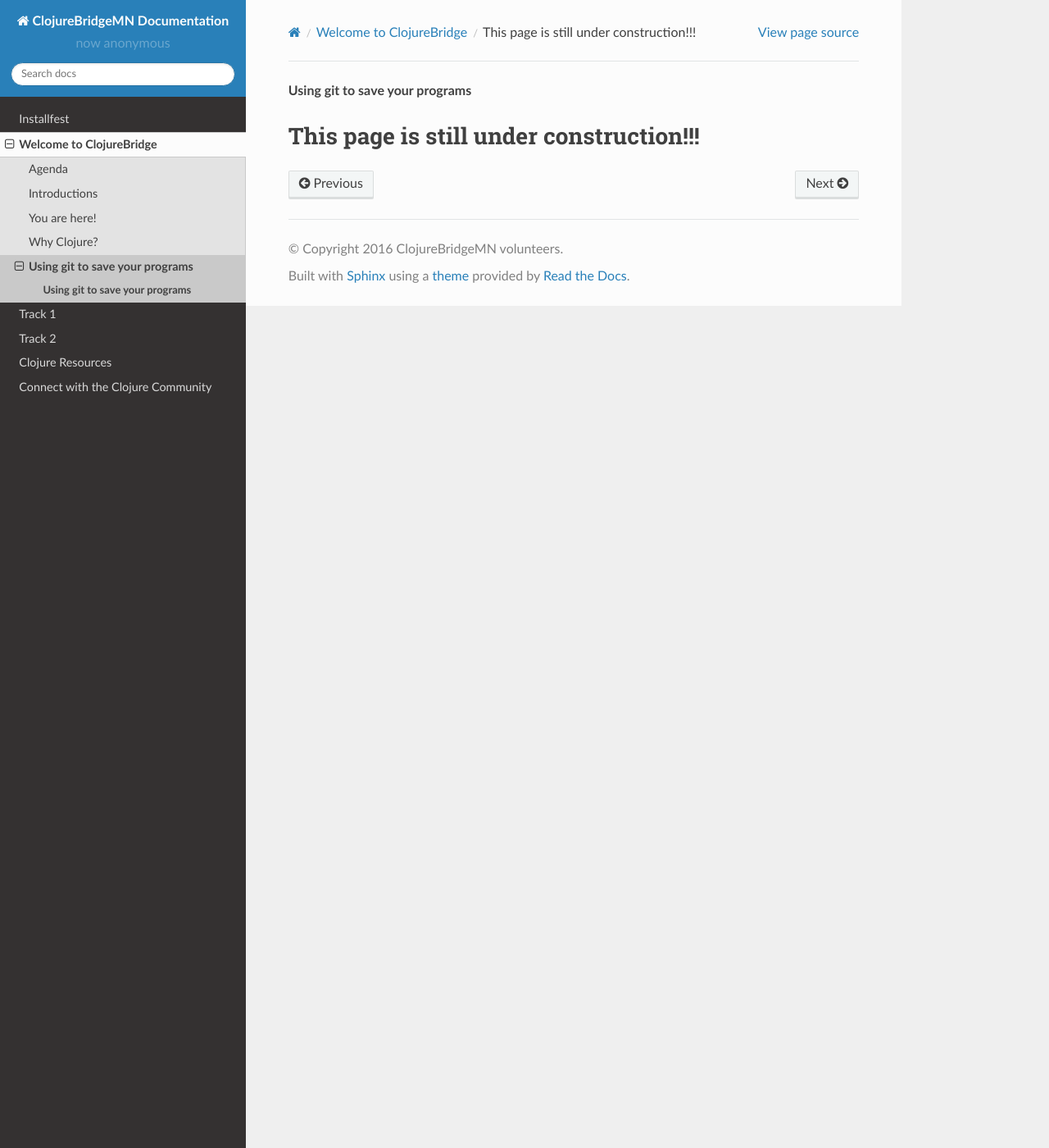
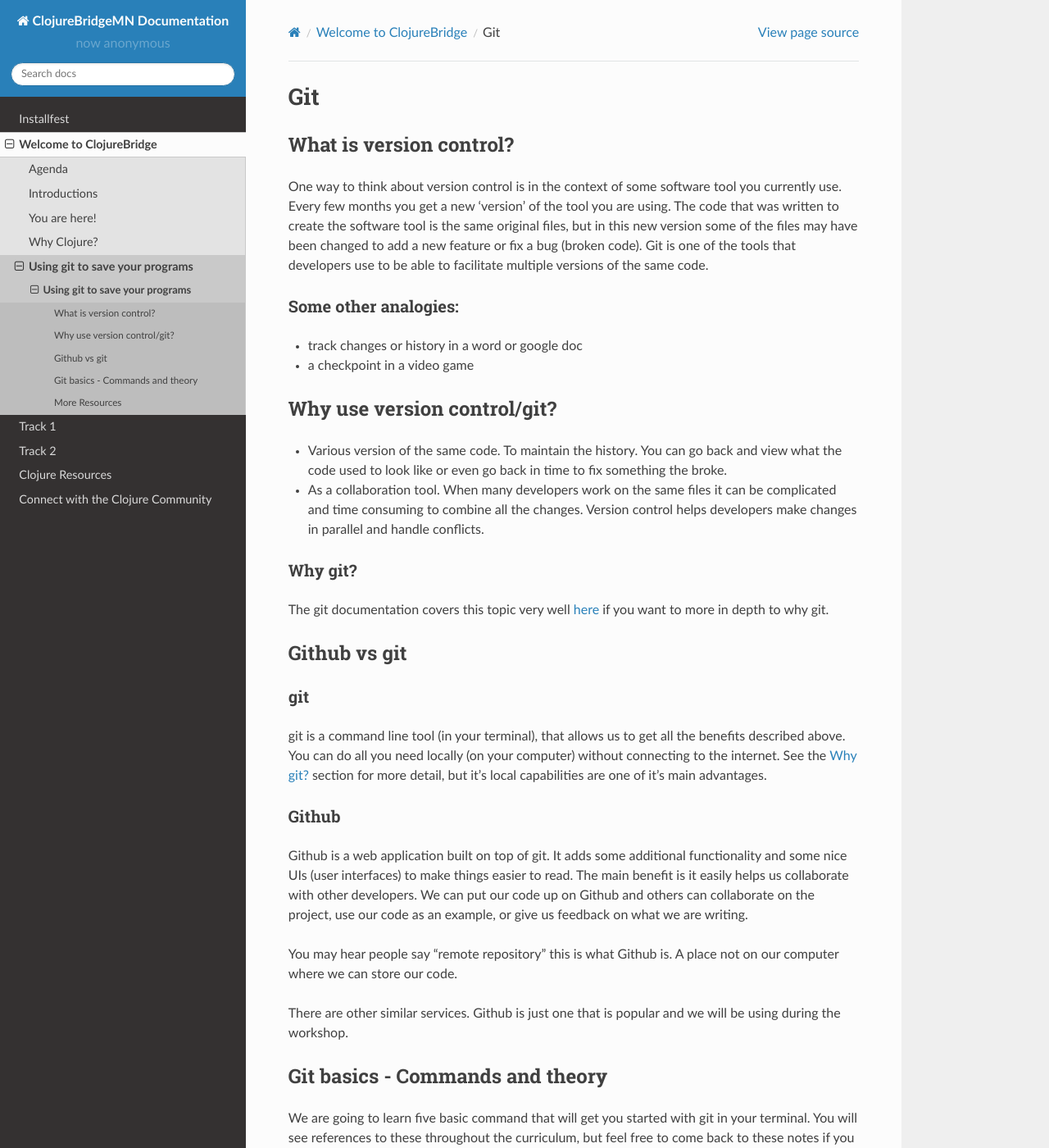
Before and after one commit to clojurebridge-minneapolis/installfest, a Sphinx documentation site: the page built from docs/git_intro.md, in a window 1280 px wide and 1400 px high. Shown: the whole window at 82% size. Built offline with Sphinx 7.4.7 and the Read the Docs theme 2.0.0, drawn with Linux system fonts in a browser that asks for light colours; some of the changed text lies outside the part shown.

Commit message:
add the git lecture markdown

````diff
--- a/docs/git_intro.md
+++ b/docs/git_intro.md
@@ -1,3 +1,74 @@
-**Using git to save your programs**
+# Git
 
-## This page is still under construction!!!
+## What is version control?
+One way to think about version control is in the context of some software tool you currently use. Every few months you get a new 'version' of the tool you are using. The code that was written to create the software tool is the same original files, but in this new version some of the files may have been changed to add a new feature or fix a bug (broken code). Git is one of the tools that developers use to be able to facilitate multiple versions of the same code.
+
+### Some other analogies:
+- track changes or history in a word or google doc
+- a checkpoint in a video game
+
+## Why use version control/git?
+- Various version of the same code. To maintain the history. You can go back and view what the code used to look like or even go back in time to fix something the broke.
+- As a collaboration tool. When many developers work on the same files it can be complicated and time consuming to combine all the changes. Version control helps developers make changes in parallel and handle conflicts.
+
+### Why git?
+The git documentation covers this topic very well [here](https://git-scm.com/about) if you want to more in depth to why git.
+
+## Github vs git
+### git
+git is a command line tool (in your terminal), that allows us to get all the benefits described above. You can do all you need locally (on your computer) without connecting to the internet. See the [Why git?](#why-git) section for more detail, but it's local capabilities are one of it's main advantages.
+
+### Github
+Github is a web application built on top of git. It adds some additional functionality and some nice UIs (user interfaces) to make things easier to read. The main benefit is it easily helps us collaborate with other developers. We can put our code up on Github and others can collaborate on the project, use our code as an example, or give us feedback on what we are writing.
+
+You may hear people say "remote repository" this is what Github is. A place not on our computer where we can store our code.
+
+There are other similar services. Github is just one that is popular and we will be using during the workshop.
+
+## Git basics - Commands and theory
+We are going to learn five basic command that will get you started with git in your terminal. You will see references to these throughout the curriculum, but feel free to come back to these notes if you need a reminder.
+
+#### Commits
+Commits are sets of changes to the code that we can move through to see the history of all the files. They capture what the code looked like at the time of the commit.
+
+#### Workflow Diagram
+We will reference this diagram in the descriptions below.
+
+![git workflow diagram](img/git-workflow.png)
+
+#### git init
+This command turns the folder your code is in into a local git repository.
+
+```
+$: cd project-folder
+$: git init
+```
+#### git status
+This command prints out the current state of your local repository. It will show you the files git is tracking or not, what changes have been made, and what changes are staged for commit. This is a command developers run frequently and inbetween different stages.
+
+```
+$: git status
+```
+#### git add
+When you are happy with a change (or changes) you need to move them to the staging area. Files in the staging are in green when you run the ```git status``` command. All staged changes will be included in your next commit.
+
+#### git commit -m
+Like mentioned earlier, a commit a snapshot of the code at that time. This command takes the staged changes and makes that snapshot. The command also takes a message that describes the changes being committed.
+
+```
+$: git commit -m "useful message describing the change"
+```
+#### create a remote and link to remote repository
+Instructions for how to do this can be found [here](https://help.github.com/articles/adding-an-existing-project-to-github-using-the-command-line/). Github will give us some additional commands to link the local with the remote repository. For now copy and paste these to set up tracking.
+
+#### git push
+Now the changes are in the local repository, it is time to put them on the remote repository to share the code you wrote (with a friend!). This command will do that!
+
+```
+$: git push
+```
+
+## More Resources
+- [git documentation](https://git-scm.com/doc)
+- [Github Cheat Sheet](https://services.github.com/kit/downloads/github-git-cheat-sheet.pdf)
+- [Visual Git Cheat Sheet](http://ndpsoftware.com/git-cheatsheet.html)
````
Also changed, not shown: docs/img/git-workflow.png (added).
